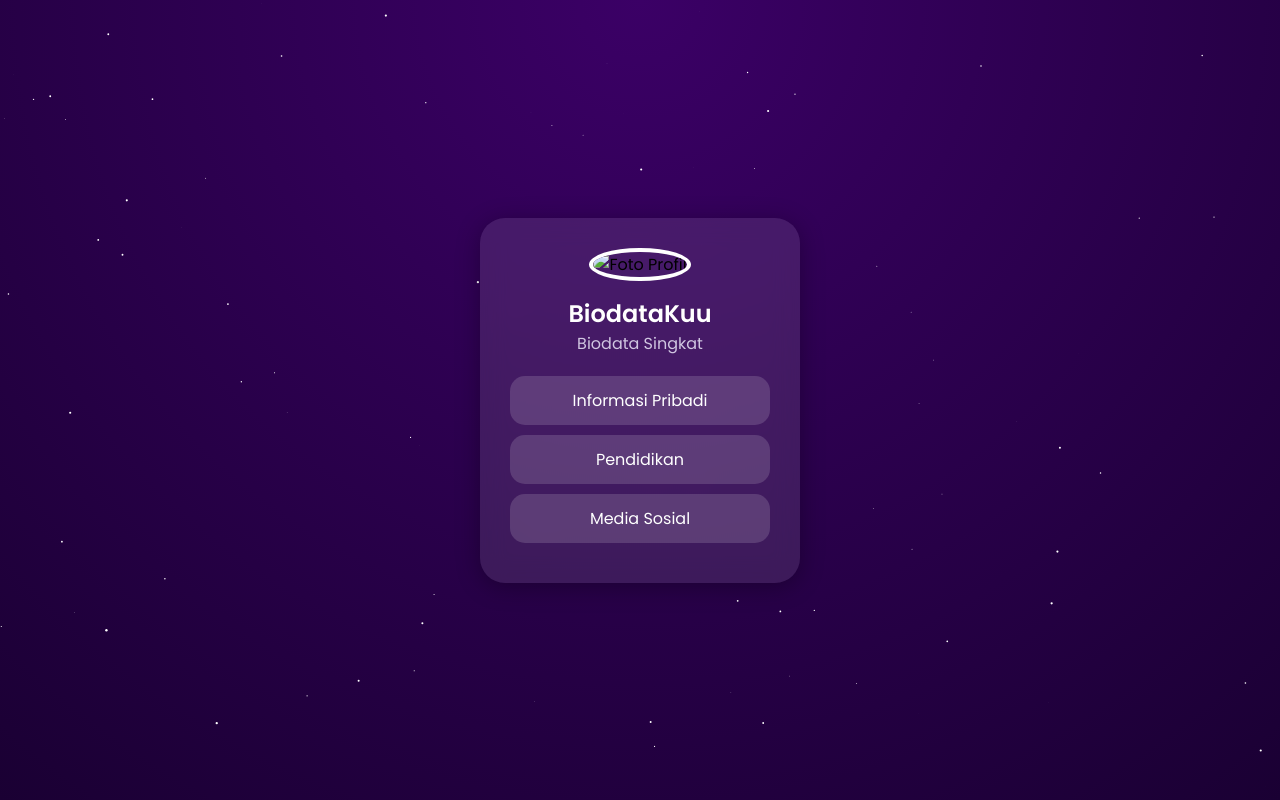
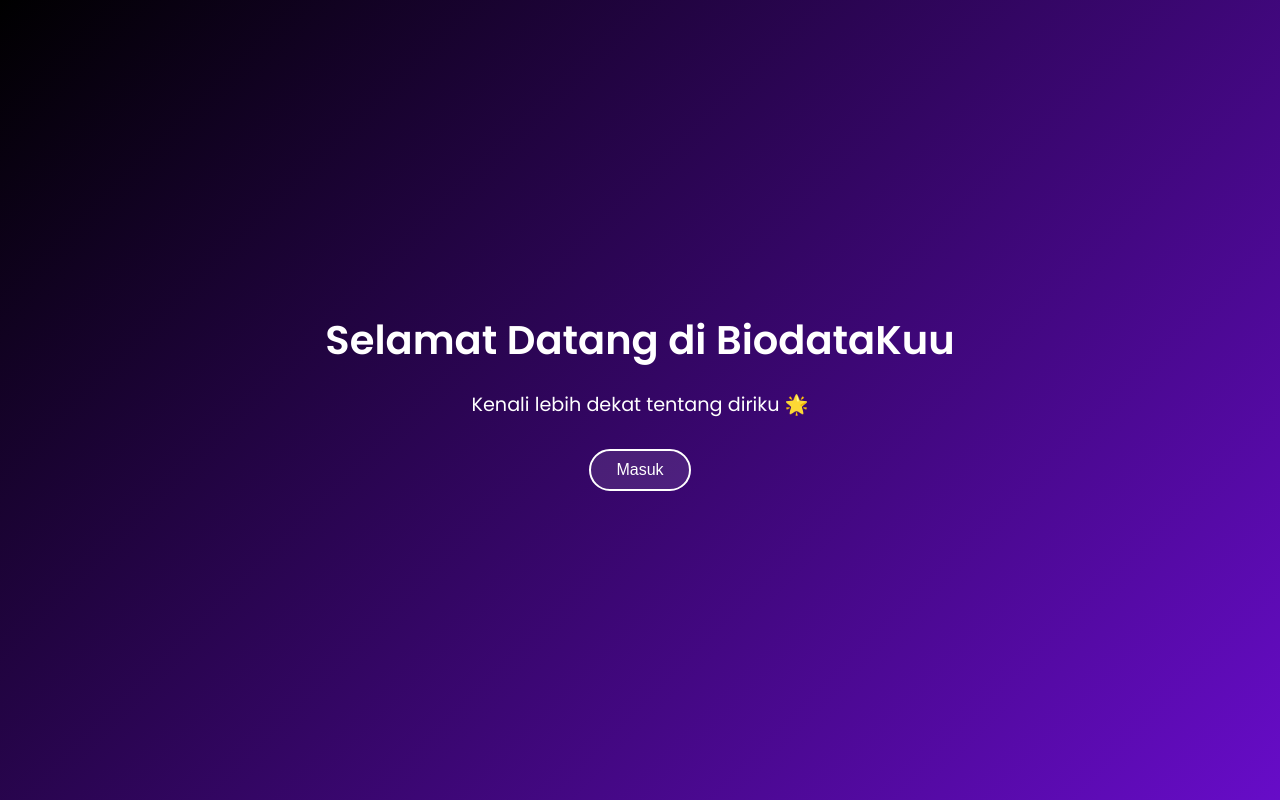
Before and after one commit to haikalyusuffebrian-beep/haikaalyf.github.io, a plain HTML site: page index.html in a window 1280 px wide. Drawn offline with Linux system fonts and the light colour scheme.

Commit message:
Enhance layout and add Font Awesome icons
Updated styles and structure for improved layout and design. Added Font Awesome for icons and modified the opening screen.

```diff
--- a/index.html
+++ b/index.html
@@ -4,145 +4,305 @@
   <meta charset="UTF-8">
   <meta name="viewport" content="width=device-width, initial-scale=1.0">
   <title>Biodataku</title>
-  <link href="https://fonts.googleapis.com/css2?family=Poppins:wght@400;600&display=swap" rel="stylesheet">
+
+  <!-- FONT AWESOME -->
+  <link rel="stylesheet" href="https://cdnjs.cloudflare.com/ajax/libs/font-awesome/6.5.0/css/all.min.css">
+  <link href="https://fonts.googleapis.com/css2?family=Poppins:wght@300;400;600&display=swap" rel="stylesheet">
+
   <style>
-    * {
-      margin: 0;
-      padding: 0;
-      box-sizing: border-box;
-      font-family: 'Poppins', sans-serif;
-    }
+    * { margin: 0; padding: 0; box-sizing: border-box; }
 
     body {
-      height: 100vh;
-      overflow: hidden;
-      background: radial-gradient(circle at top, #3b0066, #1a0033);
-      display: flex;
-      justify-content: center;
-      align-items: center;
+      font-family: 'Poppins', sans-serif;
+      background: linear-gradient(135deg, #000000 0%, #670cc8 100%);
+      color: #fff;
+      min-height: 100vh;
+      overflow-y: auto;
       position: relative;
     }
 
-    /* Bintang */
-    canvas {
-      position: absolute;
+    /* ===== Efek Bintang ===== */
+    .stars {
+      position: fixed;
       top: 0;
       left: 0;
       width: 100%;
       height: 100%;
+      background: transparent;
+      overflow: hidden;
       z-index: 0;
     }
 
-    .card {
-      position: relative;
-      z-index: 1;
-      background: rgba(255, 255, 255, 0.1);
-      padding: 30px;
-      border-radius: 25px;
-      box-shadow: 0 4px 25px rgba(0, 0, 0, 0.3);
-      text-align: center;
-      width: 320px;
-      backdrop-filter: blur(12px);
+    .stars span {
+      position: absolute;
+      display: block;
+      width: 2px;
+      height: 2px;
+      background: white;
+      border-radius: 50%;
+      opacity: 0.8;
+      animation: moveStars 20s linear infinite;
     }
 
-    .card img {
-      width: 120px;
-      height: 120px;
-      border-radius: 50%;
-      border: 4px solid white;
-      margin-bottom: 15px;
+    @keyframes moveStars {
+      0% { transform: translateY(0) scale(1); opacity: 1; }
+      100% { transform: translateY(100vh) scale(0); opacity: 0; }
     }
 
-    h1 {
-      font-size: 24px;
-      font-weight: 700;
-      color: #fff;
+    /* Opening Screen */
+    .opening {
+      position: fixed;
+      top: 0;
+      left: 0;
+      width: 100%;
+      height: 100%;
+      background: linear-gradient(135deg, #000000 0%, #670cc8 100%);
+      display: flex;
+      flex-direction: column;
+      justify-content: center;
+      align-items: center;
+      text-align: center;
+      z-index: 999;
+      transition: opacity 1s ease, visibility 1s ease;
     }
 
-    p {
-      color: #d0c6e1;
+    .opening.hide {
+      opacity: 0;
+      visibility: hidden;
+    }
+
+    .opening h1 {
+      font-size: 2.5em;
+      font-weight: 600;
+      margin-bottom: 20px;
+      animation: fadeInDown 1s ease forwards;
+    }
+
+    .opening p {
+      font-size: 1.2em;
+      opacity: 0.9;
+      margin-bottom: 30px;
+      animation: fadeIn 1.5s ease forwards;
+    }
+
+    .opening button {
+      background: rgba(255, 255, 255, 0.1);
+      border: 2px solid #fff;
+      color: #fff;
+      padding: 10px 25px;
+      border-radius: 30px;
+      font-size: 1em;
+      cursor: pointer;
+      transition: all 0.3s ease;
+    }
+
+    .opening button:hover {
+      background: #fff;
+      color: #670cc8;
+      transform: translateY(-3px);
+    }
+
+    @keyframes fadeInDown {
+      0% { opacity: 0; transform: translateY(-20px); }
+      100% { opacity: 1; transform: translateY(0); }
+    }
+
+    @keyframes fadeIn {
+      0% { opacity: 0; }
+      100% { opacity: 1; }
+    }
+
+    /* ===== Kontainer Biodata ===== */
+    .container {
+      max-width: 900px;
+      width: 90%;
+      margin: 100px auto 50px auto;
+      background: rgba(255, 255, 255, 0.1);
+      backdrop-filter: blur(10px);
+      border-radius: 20px;
+      padding: 30px;
+      box-shadow: 0 10px 30px rgba(0, 0, 0, 0.3);
+      display: grid;
+      grid-template-columns: 1fr 2fr;
+      gap: 30px;
+      transition: transform 0.3s ease;
+      position: relative;
+      z-index: 2;
+    }
+
+    .container:hover { transform: translateY(-5px); }
+
+    .sidebar { text-align: center; }
+
+    .photo {
+      width: 150px;
+      height: 150px;
+      border-radius: 50%;
+      object-fit: cover;
+      border: 5px solid #fff;
+      box-shadow: 0 5px 15px rgba(0, 0, 0, 0.2);
       margin-bottom: 20px;
     }
 
-    .btn {
-      display: block;
-      width: 100%;
-      background: rgba(255, 255, 255, 0.15);
-      color: white;
-      text-decoration: none;
-      padding: 12px;
+    .sidebar h1 { font-size: 2em; margin: 10px 0; color: #fff; }
+    .sidebar p { font-weight: 300; opacity: 0.9; }
+
+    .main-content { display: flex; flex-direction: column; gap: 20px; }
+
+    section {
+      background: rgba(255, 255, 255, 0.1);
       border-radius: 15px;
-      margin: 10px 0;
-      transition: all 0.3s ease;
+      box-shadow: 0 5px 15px rgba(0, 0, 0, 0.1);
+      overflow: hidden;
     }
 
-    .btn:hover {
-      background: rgba(255, 255, 255, 0.3);
-      transform: scale(1.05);
+    h2 {
+      margin: 0;
+      font-size: 1.5em;
+      color: #fff;
+      border-bottom: 2px solid rgba(255, 255, 255, 0.5);
+      padding: 15px 20px;
+      cursor: pointer;
+      user-select: none;
+      background: rgba(255,255,255,0.1);
+      transition: background 0.3s;
+    }
+
+    h2:hover { background: rgba(255,255,255,0.2); }
+
+    .content {
+      max-height: 0;
+      overflow: hidden;
+      opacity: 0;
+      transition: all 0.5s ease;
+      padding: 0 20px;
+    }
+
+    .content.show {
+      max-height: 400px;
+      opacity: 1;
+      padding: 15px 20px;
+    }
+
+    ul { list-style: none; padding: 0; margin: 0; }
+    li { margin-bottom: 10px; padding: 5px 0; border-left: 3px solid #667eea; padding-left: 10px; }
+    strong { color: #ffd86a; }
+
+    a.link {
+      color: #ffd86a;
+      text-decoration: none;
+      font-weight: 500;
+      display: flex;
+      align-items: center;
+      gap: 8px;
+      transition: transform 0.2s;
+    }
+
+    a.link:hover { text-decoration: underline; transform: translateX(3px); }
+
+    a.link i { font-size: 18px; }
+
+    .fa-instagram, .fa-tiktok { color: #000000; }
+
+    @media (max-width: 768px) {
+      .container { grid-template-columns: 1fr; gap: 20px; }
+      .sidebar { order: -1; }
     }
   </style>
 </head>
 <body>
-  <canvas id="stars"></canvas>
+  <!-- Efek Bintang -->
+  <div class="stars" id="stars"></div>
 
-  <div class="card">
-    <img src="fotomu.jpg" alt="Foto Profil">
-    <h1>BiodataKuu</h1>
-    <p>Biodata Singkat</p>
+  <!-- Opening -->
+  <div class="opening" id="opening">
+    <h1>Selamat Datang di BiodataKuu</h1>
+    <p>Kenali lebih dekat tentang diriku 🌟</p>
+    <button onclick="bukaBiodata()">Masuk</button>
+  </div>
 
-    <a href="#" class="btn">Informasi Pribadi</a>
-    <a href="#" class="btn">Pendidikan</a>
-    <a href="#" class="btn">Media Sosial</a>
+  <!-- Biodata -->
+  <div class="container" id="biodata" style="display:none;">
+    <div class="sidebar">
+      <img src="IMG_20250916_183801.jpg" alt="Foto Profil" class="photo">
+      <h1>BiodataKuu</h1>
+      <p>Biodata Singkat</p>
+    </div>
+
+    <div class="main-content">
+      <section>
+        <h2>Informasi Pribadi</h2>
+        <div class="content">
+          <ul>
+            <li><strong>Nama:</strong> Nur Haikal Yusuf Febrianto</li>
+            <li><strong>TTL:</strong> Tangerang | Februari-26-2009</li>
+            <li><strong>Agama:</strong> Islam</li>
+            <li><strong>Jenis kelamin:</strong> Laki-laki</li>
+            <li><strong>Email:</strong> haikalyusuffberian@gmail.com</li>
+          </ul>
+        </div>
+      </section>
+
+      <section>
+        <h2>Pendidikan</h2>
+        <div class="content">
+          <ul>
+            <li><strong>TK:</strong> TK Khoirunnisa Griya Asri (2014-2015)</li>
+            <li><strong>SD:</strong> SDIT ATTAQWA 02 (2015-2021)</li>
+            <li><strong>SMP:</strong> MTs ATTAQWA PUSAT PUTRA (2021-2024)</li>
+            <li><strong>SMK:</strong> SMK TARUNA BANGSA (2024-Saat ini)</li>
+          </ul>
+        </div>
+      </section>
+
+      <section>
+        <h2>Media Sosial</h2>
+        <div class="content">
+          <ul>
+            <li>
+              <a href="https://www.instagram.com/haikaaalyf?igsh=czA0dTJ1emw1Mjcz" class="link" target="_blank">
+                <i class="fab fa-instagram"></i> Instagram
+              </a>
+            </li>
+            <li>
+              <a href="https://www.tiktok.com/@haikaalyf?_t=ZS-90vHf6PB7Rf&_r=1" class="link" target="_blank">
+                <i class="fab fa-tiktok"></i> TikTok
+              </a>
+            </li>
+          </ul>
+        </div>
+      </section>
+    </div>
   </div>
 
   <script>
-    const canvas = document.getElementById("stars");
-    const ctx = canvas.getContext("2d");
-    let stars = [];
-
-    function resize() {
-      canvas.width = window.innerWidth;
-      canvas.height = window.innerHeight;
-    }
-    window.addEventListener("resize", resize);
-    resize();
-
-    for (let i = 0; i < 100; i++) {
-      stars.push({
-        x: Math.random() * canvas.width,
-        y: Math.random() * canvas.height,
-        radius: Math.random() * 1.2,
-        speed: Math.random() * 0.3 + 0.1,
-      });
+    function bukaBiodata() {
+      const opening = document.getElementById('opening');
+      const biodata = document.getElementById('biodata');
+      opening.classList.add('hide');
+      setTimeout(() => {
+        opening.style.display = 'none';
+        biodata.style.display = 'grid';
+        window.scrollTo(0, 0);
+      }, 1000);
     }
 
-    function draw() {
-      ctx.clearRect(0, 0, canvas.width, canvas.height);
-      ctx.fillStyle = "white";
-      for (let star of stars) {
-        ctx.beginPath();
-        ctx.arc(star.x, star.y, star.radius, 0, Math.PI * 2);
-        ctx.fill();
-      }
+    // Toggle buka tutup bagian
+    document.querySelectorAll("section").forEach(sec => {
+      sec.querySelector("h2").addEventListener("click", () => {
+        sec.querySelector(".content").classList.toggle("show");
+      });
+    });
+
+    // Bikin bintang acak
+    const starsContainer = document.getElementById('stars');
+    for (let i = 0; i < 80; i++) {
+      const star = document.createElement('span');
+      star.style.left = Math.random() * 100 + "%";
+      star.style.animationDuration = 10 + Math.random() * 20 + "s";
+      star.style.animationDelay = Math.random() * 20 + "s";
+      starsContainer.appendChild(star);
     }
-
-    function update() {
-      for (let star of stars) {
-        star.y += star.speed;
-        if (star.y > canvas.height) {
-          star.y = 0;
-          star.x = Math.random() * canvas.width;
-        }
-      }
-    }
-
-    function animate() {
-      draw();
-      update();
-      requestAnimationFrame(animate);
-    }
-
-    animate();
   </script>
 </body>
 </html>
```
